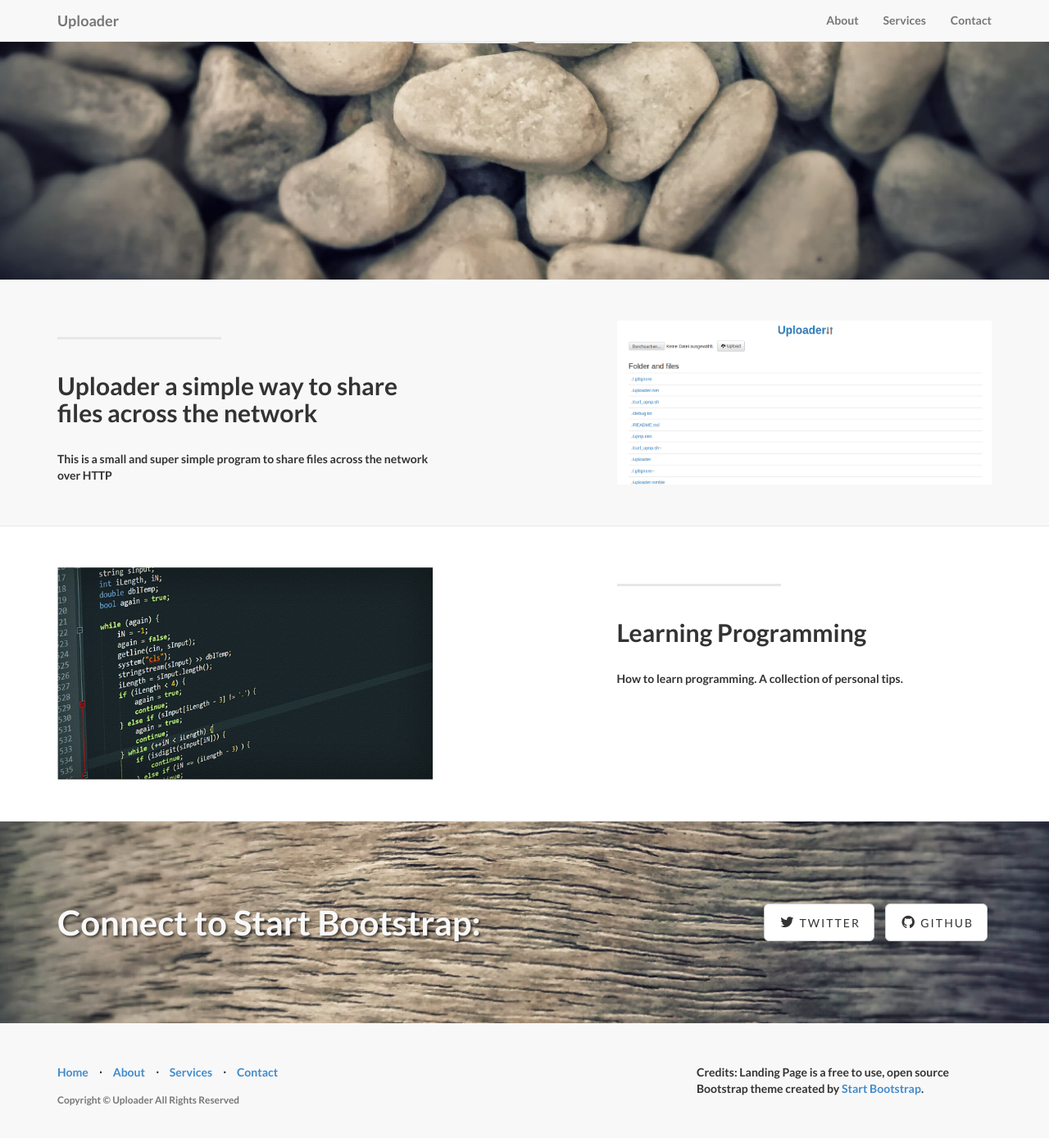
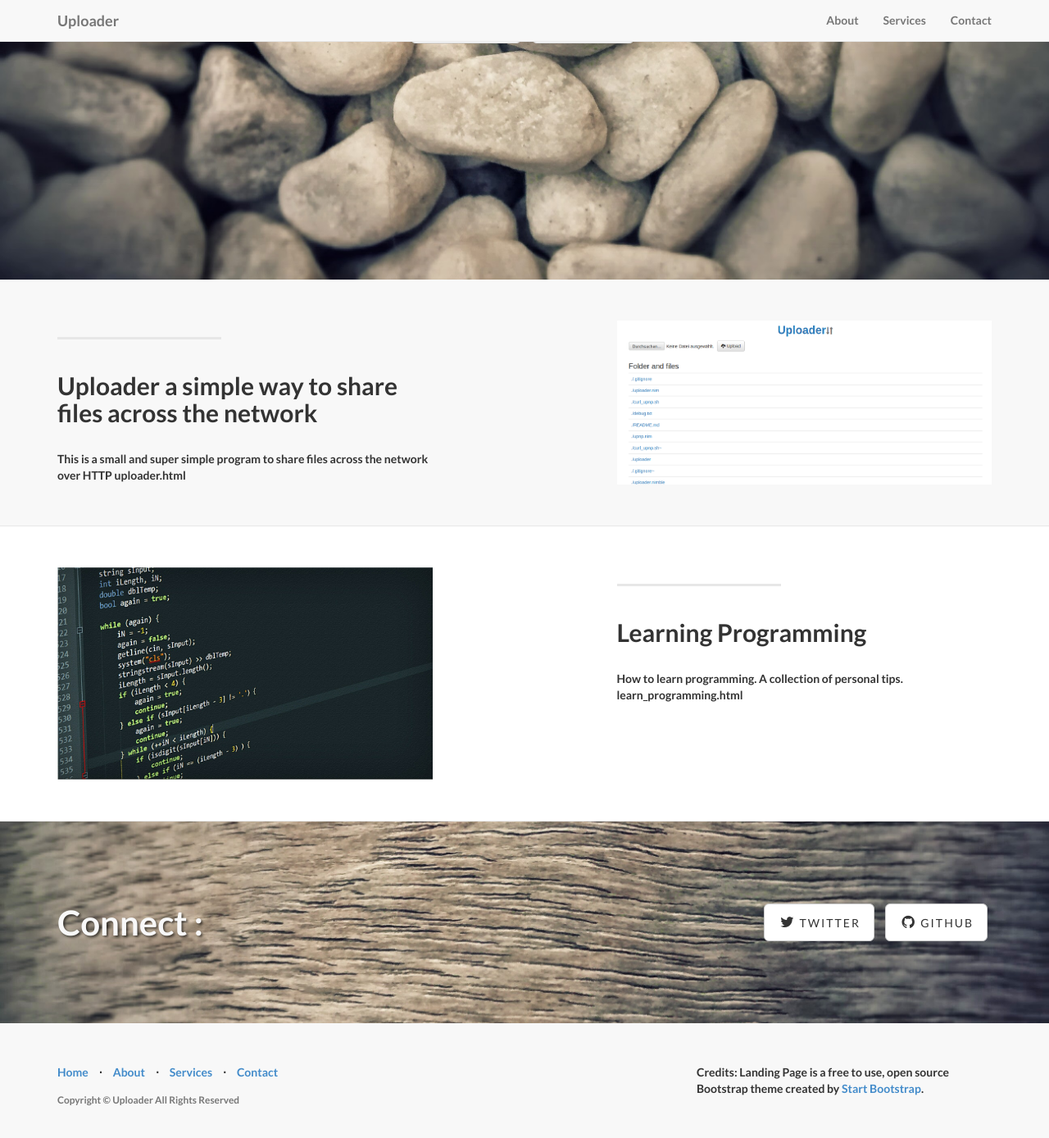
Before and after one commit to TheAnonymous/TheAnonymous.github.io, a Jekyll site: the page built from index.md, in a window 1280 px wide and 1400 px high, scrolled down 467 px. Shown: the top 1388 px of the window at 82% size. Built offline with Jekyll 4.4.1, drawn with Linux system fonts in a browser that asks for light colours.

Commit message:
changed small things

```diff
--- a/_includes/contact.html
+++ b/_includes/contact.html
@@ -4,7 +4,7 @@
 
         <div class="row">
             <div class="col-lg-6">
-                <h2>Connect to Start Bootstrap:</h2>
+                <h2>Connect :</h2>
             </div>
             <div class="col-lg-6">
                 <ul class="list-inline banner-social-buttons">
--- a/_includes/page_content.html
+++ b/_includes/page_content.html
@@ -12,6 +12,7 @@
                     <div class="clearfix"></div>
                     <h2 class="section-heading">{{ post.title }}</h2>
                     {{ post.description }}
+                    {{post.permalink}}
                 </div>
                 <div class="col-lg-5 col-lg-offset-2 col-sm-6">
                     <img class="img-responsive" src="img/services/{{ post.img }}" alt="">
@@ -35,6 +36,7 @@
                     <div class="clearfix"></div>
                     <h2 class="section-heading">{{ post.title }}</h2>
                     {{ post.description }}
+                    {{post.permalink}}
                 </div>
                 <div class="col-lg-5 col-sm-pull-6  col-sm-6">
                   <img class="img-responsive" src="img/services/{{ post.img }}" alt="">
```
